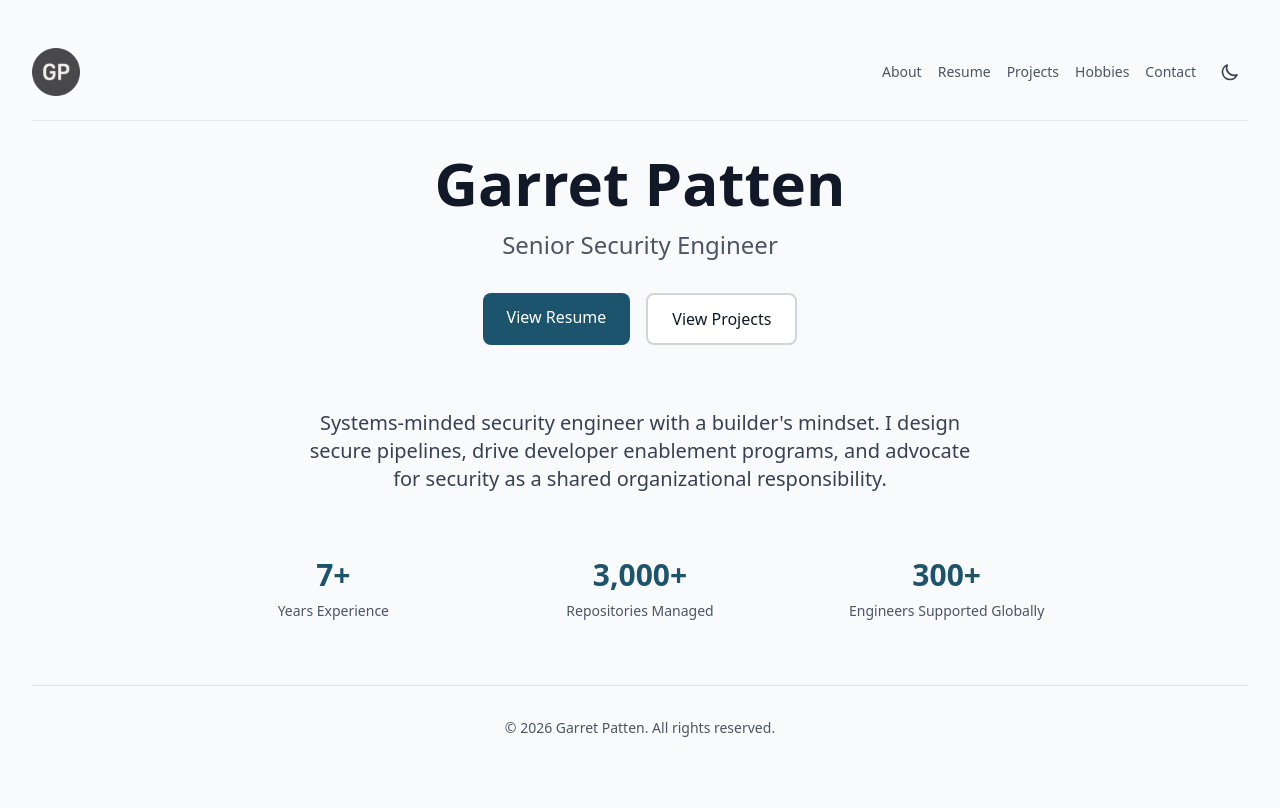
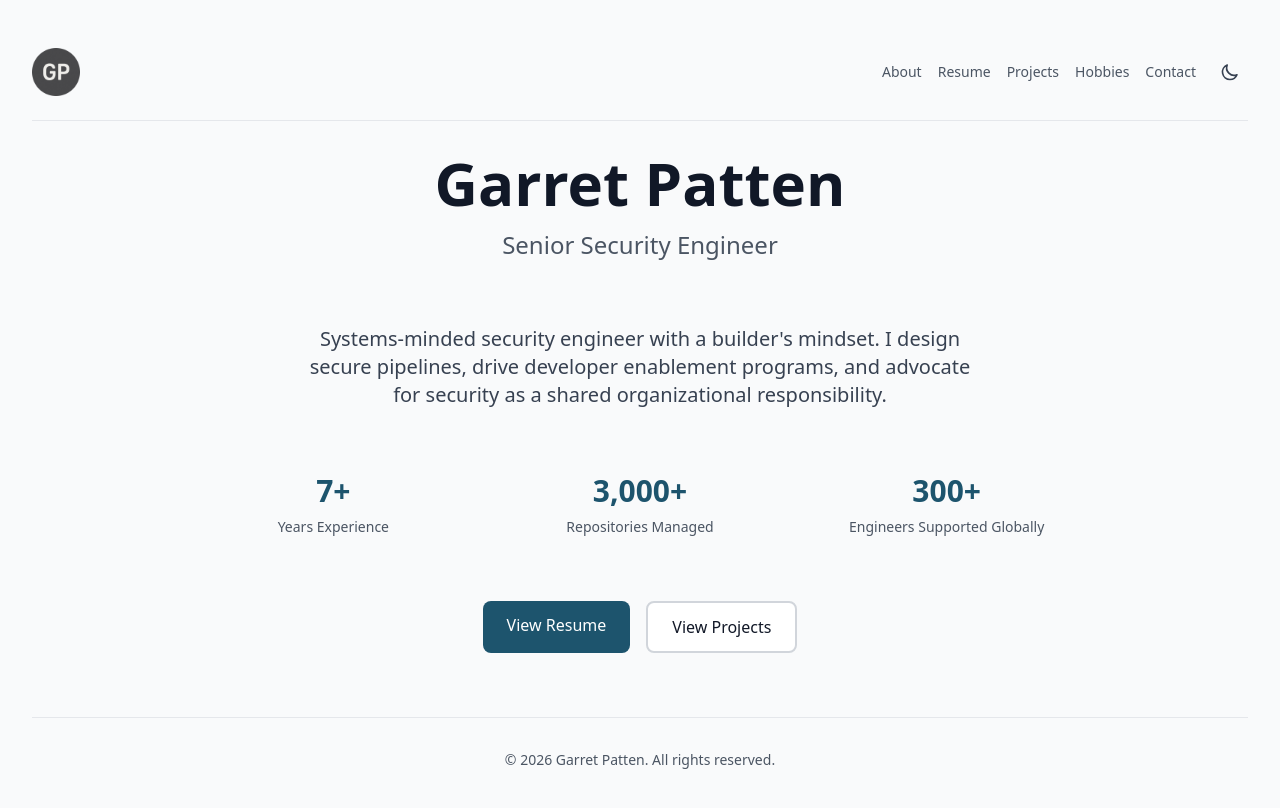
Before and after one commit to garretpatten/garretpatten.com, a Vue app: page / in a window 1280 px wide. Shown: the top 808 px of the page. Built offline with nearby package versions, Linux system fonts and the light colour scheme.

Commit message:
fix: issue 17

```diff
--- a/src/views/LandingView.vue
+++ b/src/views/LandingView.vue
@@ -5,23 +5,9 @@
       <h1 class="text-5xl md:text-6xl font-bold text-gray-900 dark:text-gray-100 mb-4">
         Garret Patten
       </h1>
-      <p class="text-xl md:text-2xl text-gray-600 dark:text-gray-400 mb-8">
+      <p class="text-xl md:text-2xl text-gray-600 dark:text-gray-400">
         Senior Security Engineer
       </p>
-      <div class="flex flex-col sm:flex-row gap-4 justify-center">
-        <router-link
-          to="/resume"
-          class="px-6 py-3 bg-navy-600 dark:bg-pine-500 text-white rounded-lg font-medium hover:bg-navy-700 dark:hover:bg-pine-600 transition-colors duration-200"
-        >
-          View Resume
-        </router-link>
-        <router-link
-          to="/projects"
-          class="px-6 py-3 bg-white dark:bg-gray-800 border-2 border-gray-300 dark:border-gray-700 text-gray-900 dark:text-gray-100 rounded-lg font-medium hover:border-navy-600 dark:hover:border-pine-500 transition-colors duration-200"
-        >
-          View Projects
-        </router-link>
-      </div>
     </section>
 
     <!-- Value Proposition -->
@@ -44,6 +30,24 @@
       <div class="text-center">
         <div class="text-3xl font-bold text-navy-600 dark:text-pine-500 mb-2">300+</div>
         <div class="text-sm text-gray-600 dark:text-gray-400">Engineers Supported Globally</div>
+      </div>
+    </section>
+
+    <!-- Calls to Action -->
+    <section class="text-center mb-16">
+      <div class="flex flex-col sm:flex-row gap-4 justify-center">
+        <router-link
+          to="/resume"
+          class="px-6 py-3 bg-navy-600 dark:bg-pine-500 text-white rounded-lg font-medium hover:bg-navy-700 dark:hover:bg-pine-600 transition-colors duration-200"
+        >
+          View Resume
+        </router-link>
+        <router-link
+          to="/projects"
+          class="px-6 py-3 bg-white dark:bg-gray-800 border-2 border-gray-300 dark:border-gray-700 text-gray-900 dark:text-gray-100 rounded-lg font-medium hover:border-navy-600 dark:hover:border-pine-500 transition-colors duration-200"
+        >
+          View Projects
+        </router-link>
       </div>
     </section>
 
```
